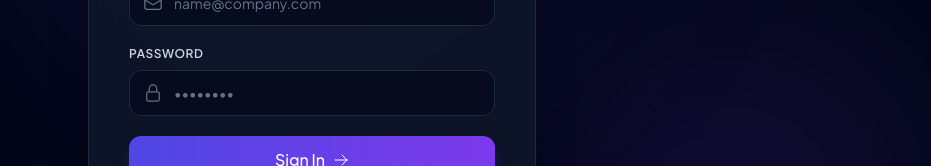
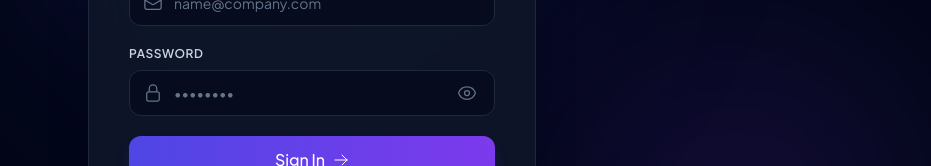
Before and after one commit to Arief19202/hrms-frontend, a React (Vite) app: page / in a window 1280 px wide. Shown: the part 374-540 px from the top of the page, without its empty margins (328-1259 px from the left). Built offline with nearby package versions, Linux system fonts and the light colour scheme; no server answers.

Commit message:
feat: add password visibility show/hide toggle on login page

```diff
--- a/src/pages/Auth/Login.jsx
+++ b/src/pages/Auth/Login.jsx
@@ -1,6 +1,14 @@
 import { useState } from "react";
 import { useNavigate } from "react-router-dom";
-import { EnvelopeIcon, LockClosedIcon, BuildingOffice2Icon, ArrowRightIcon, ExclamationTriangleIcon } from "@heroicons/react/24/outline";
+import {
+  EnvelopeIcon,
+  LockClosedIcon,
+  BuildingOffice2Icon,
+  ArrowRightIcon,
+  ExclamationTriangleIcon,
+  EyeIcon,
+  EyeSlashIcon
+} from "@heroicons/react/24/outline";
 import api from "../../api/axios";
 
 function Login() {
@@ -8,6 +16,7 @@ function Login() {
 
   const [email, setEmail] = useState("");
   const [password, setPassword] = useState("");
+  const [showPassword, setShowPassword] = useState(false);
   const [loading, setLoading] = useState(false);
   const [errorMessage, setErrorMessage] = useState("");
 
@@ -98,13 +107,26 @@ function Login() {
             <div className="relative">
               <LockClosedIcon className="w-5 h-5 text-slate-500 absolute left-3.5 top-1/2 -translate-y-1/2" />
               <input
-                type="password"
+                type={showPassword ? "text" : "password"}
                 placeholder="••••••••"
                 value={password}
                 onChange={(e) => setPassword(e.target.value)}
-                className="w-full bg-slate-950/60 border border-slate-800 rounded-xl pl-11 pr-4 py-3 text-slate-100 placeholder-slate-500 focus:outline-none focus:border-indigo-500 focus:ring-1 focus:ring-indigo-500 transition-all text-sm"
+                className="w-full bg-slate-950/60 border border-slate-800 rounded-xl pl-11 pr-11 py-3 text-slate-100 placeholder-slate-500 focus:outline-none focus:border-indigo-500 focus:ring-1 focus:ring-indigo-500 transition-all text-sm"
                 required
               />
+              <button
+                type="button"
+                onClick={() => setShowPassword(!showPassword)}
+                className="text-slate-500 hover:text-slate-300 absolute right-3.5 top-1/2 -translate-y-1/2 p-1 rounded-lg focus:outline-none transition-colors"
+                aria-label={showPassword ? "Hide password" : "Show password"}
+                title={showPassword ? "Hide password" : "Show password"}
+              >
+                {showPassword ? (
+                  <EyeSlashIcon className="w-5 h-5" />
+                ) : (
+                  <EyeIcon className="w-5 h-5" />
+                )}
+              </button>
             </div>
           </div>
 
```
